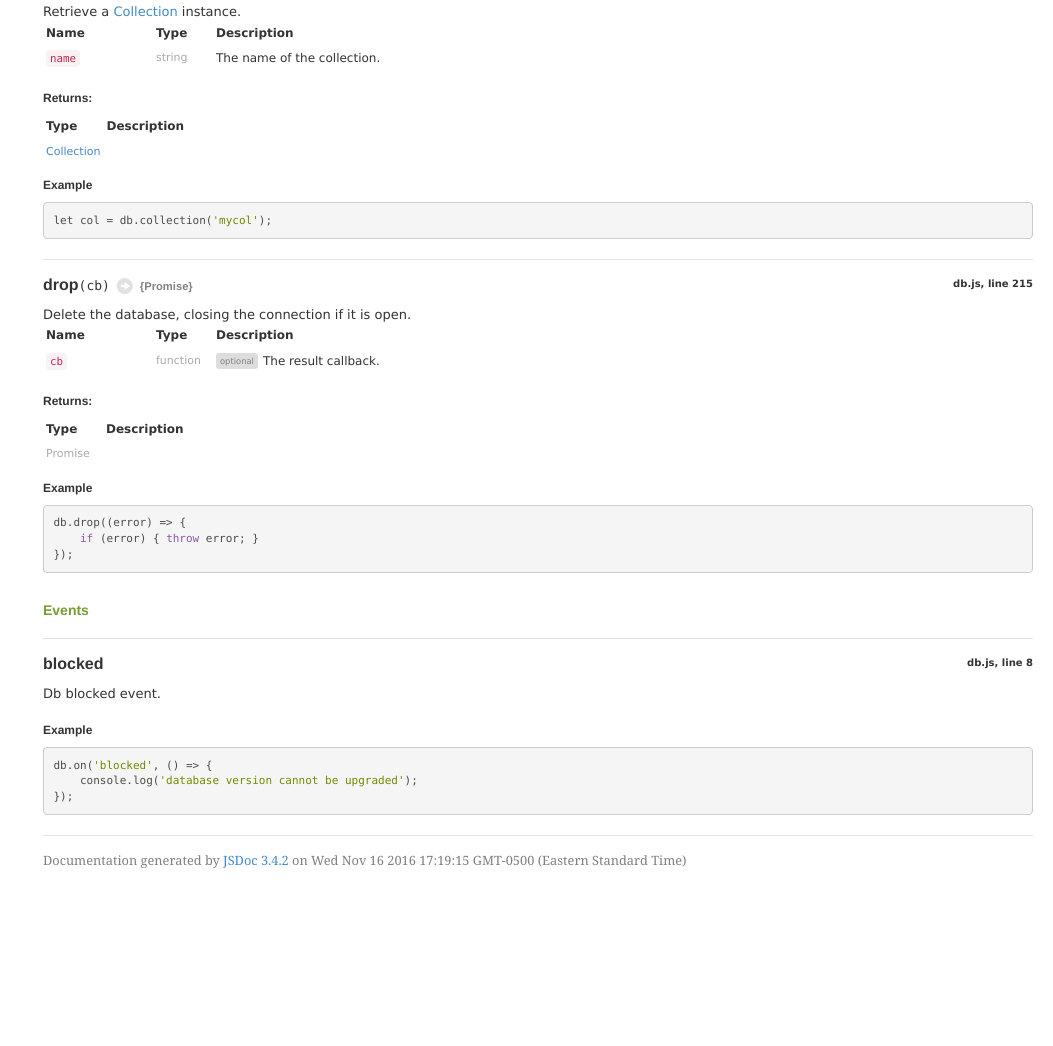
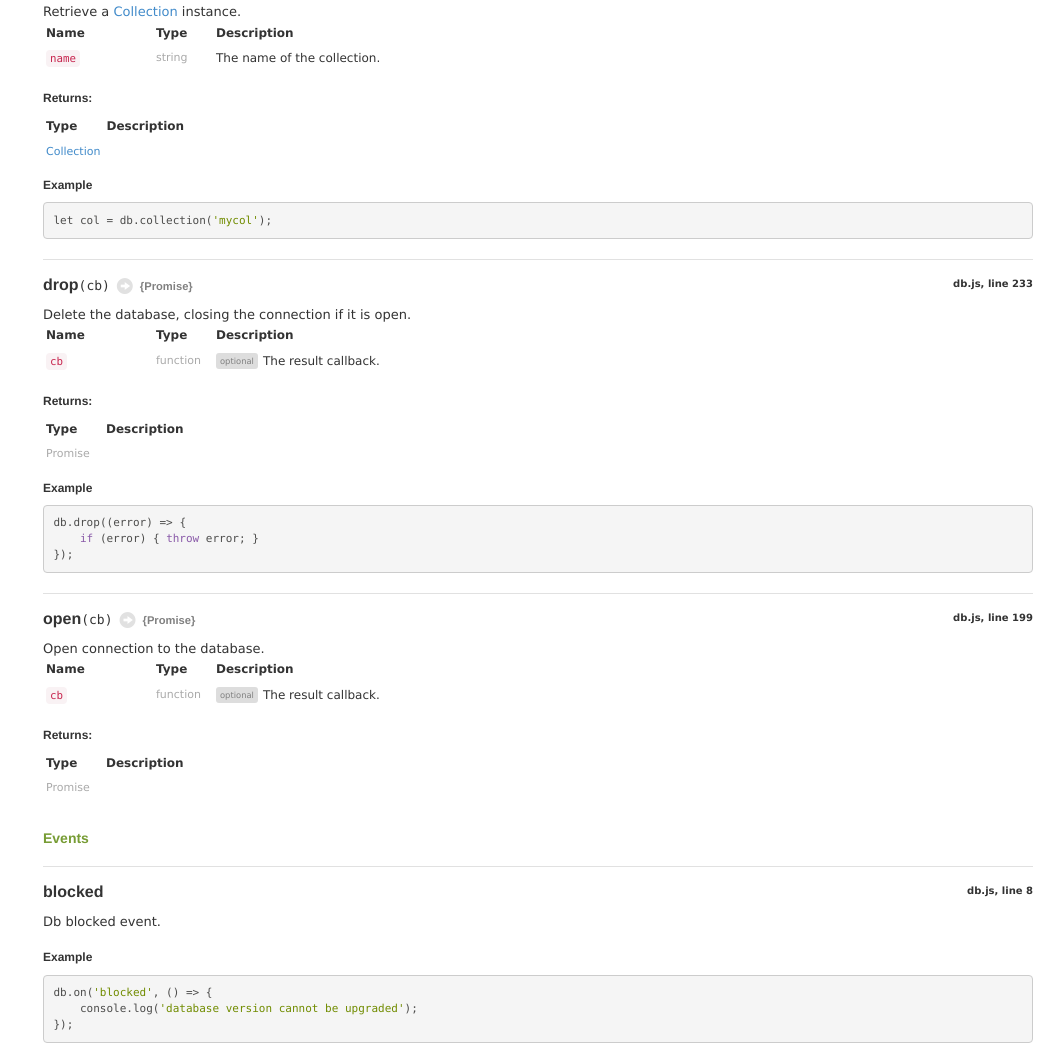
Before and after one commit to erikolson186/zangodb, a website: page docs/Db.html in a window 1280 px wide. Shown: the part 1102-2148 px from the top of the page, without its empty margins (227-1280 px from the left). Before the commit the page ends 2006 px from the top, so only its background shows below. Drawn offline with Linux system fonts and the light colour scheme.

Commit message:
Add open method to Db class

```diff
--- a/docs/Db.html
+++ b/docs/Db.html
@@ -151,6 +151,8 @@
                 <li data-name="Db#collection"><a href="Db.html#collection">collection</a></li>
 
                 <li data-name="Db#drop"><a href="Db.html#drop">drop</a></li>
+
+                <li data-name="Db#open"><a href="Db.html#open">open</a></li>
 
             </ul>
             <ul class="events itemMembers">
@@ -518,7 +520,7 @@ let db = new zango.Db('mydb', ['col1', 'col2']);</code></pre>
 
 
         <div class="tag-source">
-            db.js, line 197
+            db.js, line 215
         </div>
 
     </div>
@@ -742,7 +744,7 @@ let db = new zango.Db('mydb', ['col1', 'col2']);</code></pre>
 
 
         <div class="tag-source">
-            db.js, line 215
+            db.js, line 233
         </div>
 
     </div>
@@ -893,6 +895,158 @@ let db = new zango.Db('mydb', ['col1', 'col2']);</code></pre>
 
 </dd>
 
+
+
+<dt>
+    <div class="nameContainer">
+        <h4 class="name" id="open">
+
+            open<span class="signature">(<span class="optional">cb</span>)</span><span class="glyphicon glyphicon-circle-arrow-right"></span><span class="type-signature returnType">{Promise}</span>
+        </h4>
+
+
+        <div class="tag-source">
+            db.js, line 199
+        </div>
+
+    </div>
+
+
+</dt>
+<dd>
+
+
+    <div class="description">
+        Open connection to the database.
+    </div>
+
+
+
+
+
+
+
+
+
+<table class="params">
+    <thead>
+	<tr>
+
+		<th>Name</th>
+
+
+		<th>Type</th>
+
+
+
+		<th class="last">Description</th>
+	</tr>
+	</thead>
+
+	<tbody>
+
+
+        <tr>
+
+                <td class="name"><code>cb</code></td>
+
+
+            <td class="type">
+
+
+<span class="param-type">function</span>
+
+
+
+            </td>
+
+
+
+            <td class="description last">
+
+
+                        <span class="optional">optional</span>
+
+
+
+
+
+                The result callback.</td>
+        </tr>
+
+
+	</tbody>
+</table>
+
+
+
+<dl class="details">
+
+
+
+
+
+
+
+
+
+
+
+
+
+
+
+
+
+
+
+
+
+</dl>
+
+
+
+
+
+
+
+
+
+
+
+    <h5>Returns:</h5>
+
+
+
+<table class="params">
+    <thead>
+    <tr>
+
+        <th>Type</th>
+        <th class="last">Description</th>
+    </tr>
+    </thead>
+    <tbody>
+
+        <tr>
+
+            <td class="type">
+
+                        Promise
+
+
+            </td>
+            <td class="description last"></td>
+        </tr>
+
+    </tbody>
+</table>
+
+
+
+
+</dd>
+
         </dl>
 
 
@@ -995,7 +1149,7 @@ let db = new zango.Db('mydb', ['col1', 'col2']);</code></pre>
 
 
         <footer>
-            Documentation generated by <a target="_blank" href="https://github.com/jsdoc3/jsdoc">JSDoc 3.4.2</a> on Wed Nov 16 2016 17:19:15 GMT-0500 (Eastern Standard Time)
+            Documentation generated by <a target="_blank" href="https://github.com/jsdoc3/jsdoc">JSDoc 3.4.2</a> on Sat Feb 18 2017 20:41:33 GMT-0500 (Eastern Standard Time)
         </footer>
     </div>
 </div>
--- a/src/zangodb.d.ts
+++ b/src/zangodb.d.ts
@@ -34,6 +34,7 @@ declare module "zangodb" {
         name: string;
         version: number;
 
+        open(cb?: Callback): ResultCallback<Db>;
         close(): void;
         collection(name: string): Collection;
         drop(cb?: Callback): Promise<void>;
```
Also changed, not shown: docs/Collection.html (+3 -1 lines), docs/Cursor.html (+9 -7 lines), docs/index.html (+6 -3 lines), src/db.js (+18 -0 lines), build/src/collection.js, build/src/cursor.js, build/src/db.js, build/src/group.js, build/src/project.js, build/src/util.js, dist/zangodb.min.js, 2 other files.
